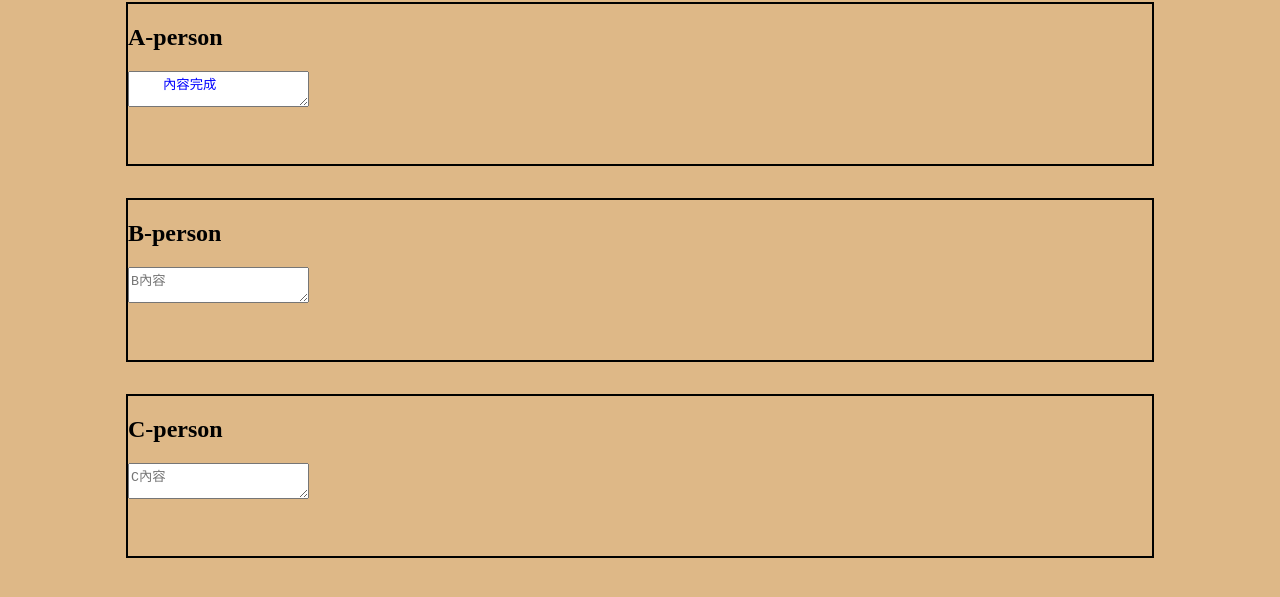
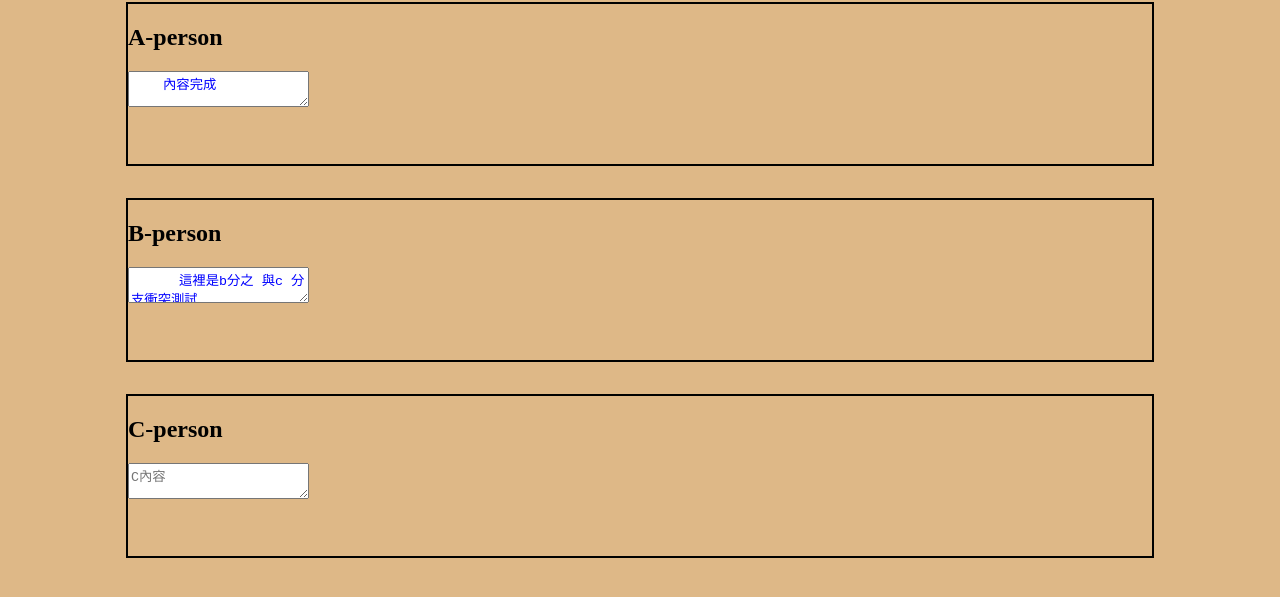
Before and after one commit to Andyeeeee/git-Branch-try, a plain HTML site: page index.html in a window 1280 px wide. Shown: the part 87-684 px from the top of the page. Drawn offline with Linux system fonts and the light colour scheme.

Commit message:
b-c衝突測試

```diff
--- a/index.html
+++ b/index.html
@@ -43,7 +43,9 @@
 
   <section class="person">
     <h2>B-person</h2>
-    <textarea placeholder="B內容"></textarea>
+    <textarea placeholder="B內容">
+      這裡是b分之 與c 分支衝突測試
+    </textarea>
   </section>
 
   <section class="person">
```
